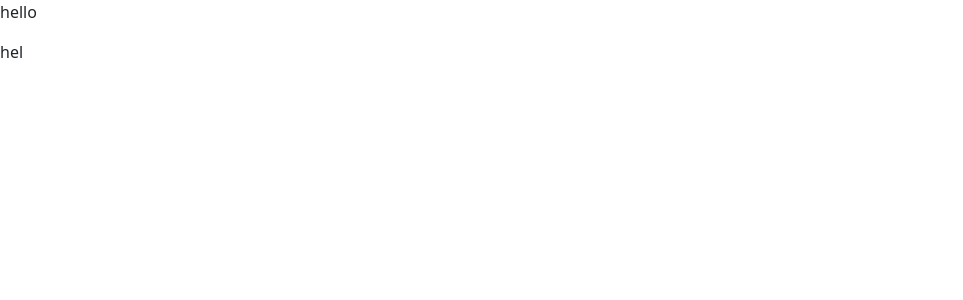
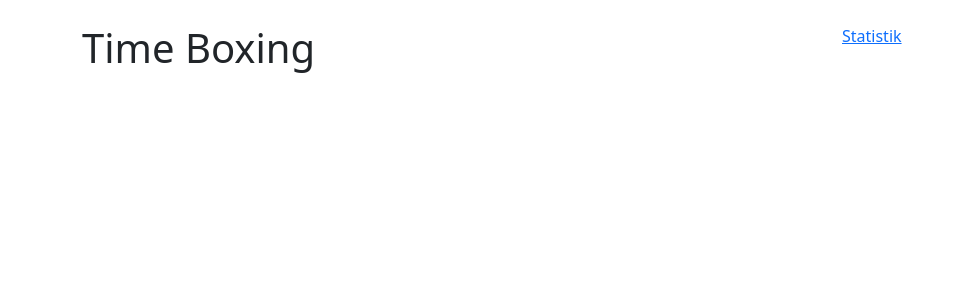
Before and after one commit to Noeell/Semeru, a React (Create React App) app: page /startseite in a window 1280 px wide. Shown: the top 300 px of the page, without its empty margins (0-963 px from the left). Built offline with nearby package versions, Linux system fonts and the light colour scheme.

Commit message:
bootstrap

```diff
--- a/src/Startpage.js
+++ b/src/Startpage.js
@@ -1,8 +1,22 @@
+import {Col, Container, Row} from "react-bootstrap";
+import {Link} from "react-router-dom";
+
 export default function Startpage() {
     return (
         <div>
-            <p>hello</p>
-            <p>hel</p>
+         <Container><br/>
+             <Row>
+                 <Col>
+                     <h1>Time Boxing</h1>
+                 </Col>
+                 <Col>
+
+                 </Col>
+                 <Col>
+                     <Link to="/statistik">Statistik</Link>
+                 </Col>
+             </Row>
+         </Container>
         </div>
     );
 }
--- a/src/Statistik.js
+++ b/src/Statistik.js
@@ -1,20 +1,21 @@
 import {Col, Container, Row} from "react-bootstrap";
+import {Link} from "react-router-dom";
 
 export default function Statistik() {
     return (
         <div>
             <Container>
-                <br/><br/>
-                    <Row>
-                        <Col>
-                         <h1>Statistik</h1>
-                        </Col>
-                        <Col>
-                            <h3></h3>
-                        </Col>
-                    </Row>
+                <br/>
                 <Row>
+                    <Col>
+                        <h1>Statistik</h1>
+                    </Col>
+                    <Col>
 
+                    </Col>
+                    <Col>
+                        <Link to="/startseite">Time Boxing</Link>
+                    </Col>
                 </Row>
             </Container>
         </div>
```
